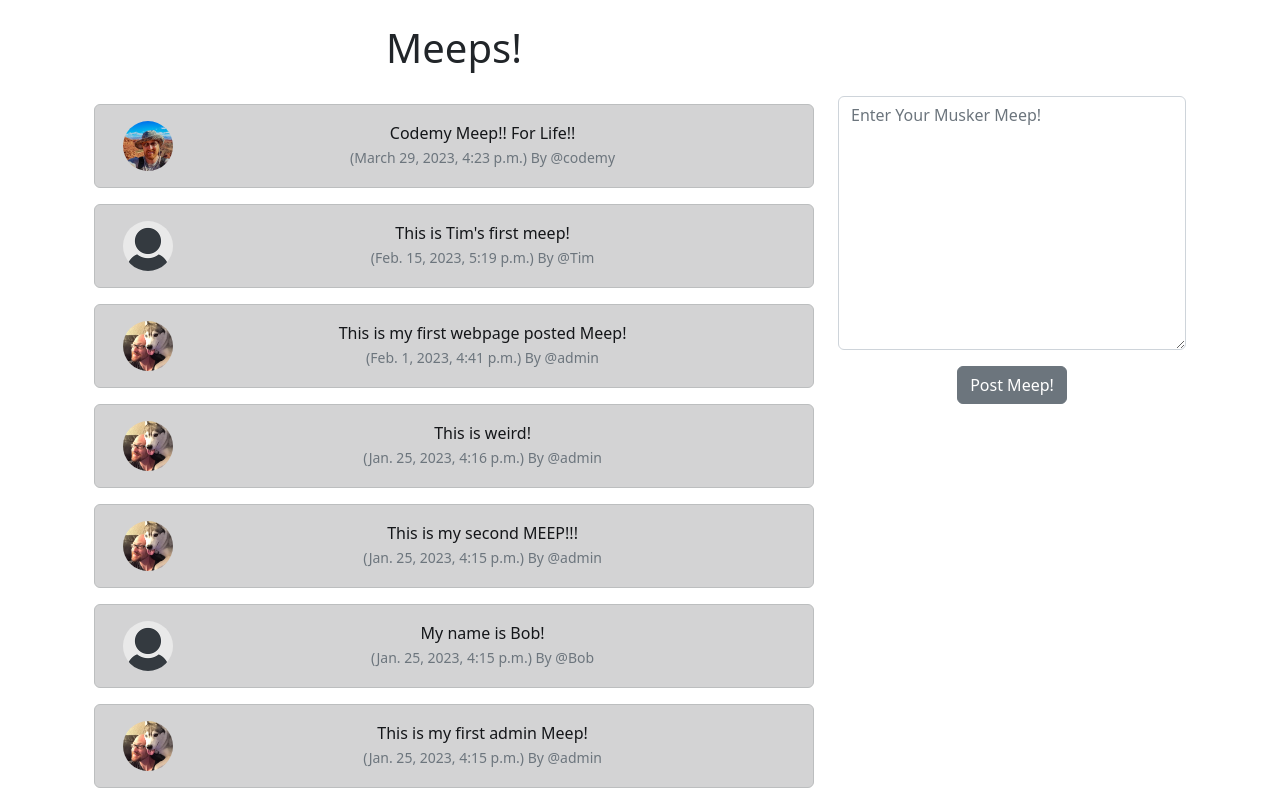
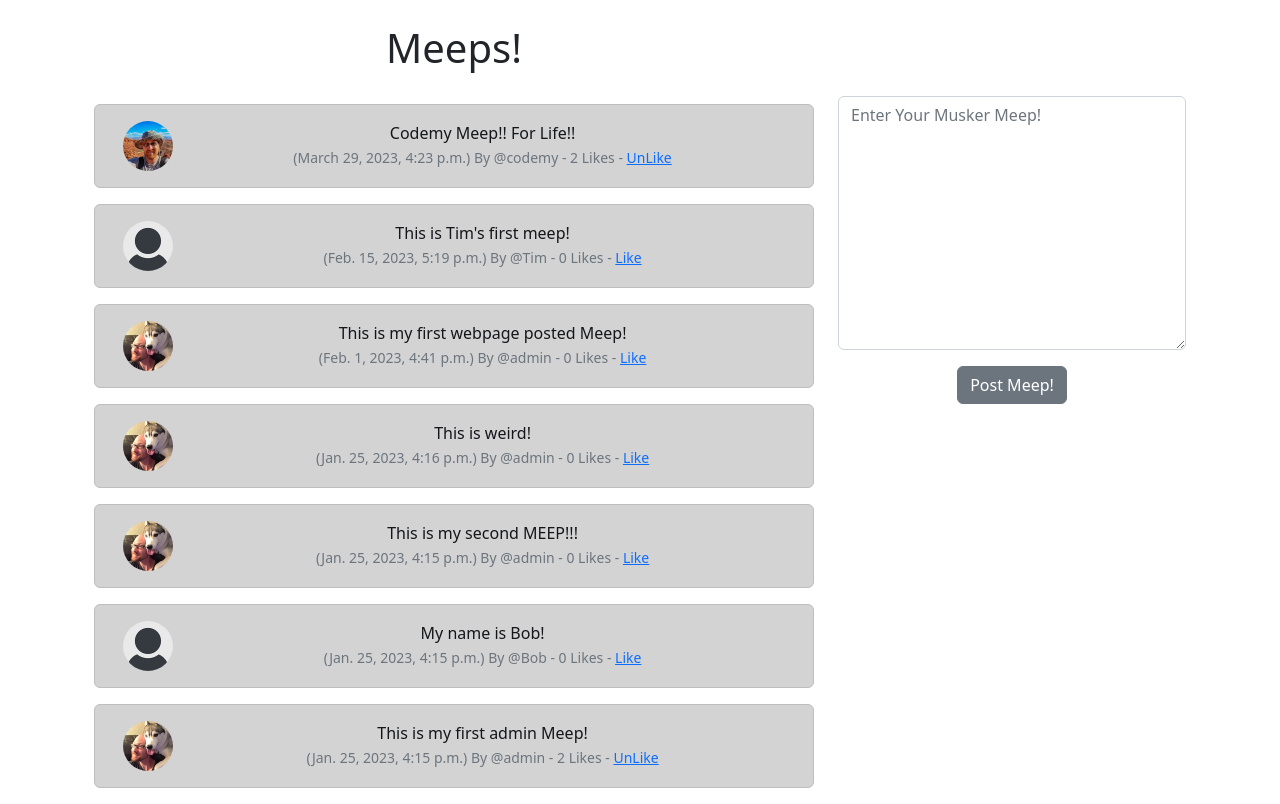
Before and after one commit to julianarm29/projeto2, a Django app: page / in a window 1280 px wide. Shown: the part 56-860 px from the top of the page. Run offline with Django 4.2, Linux system fonts and the light colour scheme; a user stored in the database is signed in; data comes from the database, SQL or seed files in the repository; both versions use the stored data as it was after the commit.

Commit message:
like unlike meep

```diff
--- a/musker/forms.py
+++ b/musker/forms.py
@@ -25,7 +25,7 @@ class MeepForm(forms.ModelForm):
 
 	class Meta:
 		model = Meep
-		exclude = ("user",)
+		exclude = ("user", "likes",)
 
 
 class SignUpForm(UserCreationForm):
--- a/musker/models.py
+++ b/musker/models.py
@@ -10,6 +10,14 @@ class Meep(models.Model):
 		)
 	body = models.CharField(max_length=200)
 	created_at = models.DateTimeField(auto_now_add=True)
+	likes = models.ManyToManyField(User, related_name="meep_like", blank=True)
+
+
+	# Keep track or count of likes
+	def number_of_likes(self):
+		return self.likes.count()
+
+
 
 	def __str__(self):
 		return(
--- a/musker/templates/home.html
+++ b/musker/templates/home.html
@@ -28,6 +28,13 @@
 		  <small class="text-muted">
 		  	({{ meep.created_at}}) By
 		  	@{{ meep.user.username }}
+		  	- {{ meep.number_of_likes }} Likes -
+
+		  	{% if user in meep.likes.all %}
+		  	  <a href="{% url 'meep_like' meep.id %}">UnLike</a>
+		  	{% else %}
+		  		<a href="{% url 'meep_like' meep.id %}">Like</a>
+		  	{% endif %}
 
 		  </small>
 		</div><br/><br/>
--- a/musker/urls.py
+++ b/musker/urls.py
@@ -10,4 +10,5 @@ urlpatterns = [
     path('logout', views.logout_user, name='logout'),
     path('register/', views.register_user, name='register'),
     path('update_user/', views.update_user, name='update_user'),
+    path('meep_like/<int:pk>', views.meep_like, name="meep_like"),
 ]
--- a/musker/views.py
+++ b/musker/views.py
@@ -1,4 +1,4 @@
-from django.shortcuts import render, redirect
+from django.shortcuts import render, redirect, get_object_or_404
 from django.contrib import messages
 from .models import Profile, Meep
 from .forms import MeepForm, SignUpForm, ProfilePicForm
@@ -122,3 +122,20 @@ def update_user(request):
 	else:
 		messages.success(request, ("You Must Be Logged In To View That Page..."))
 		return redirect('home')
+
+def meep_like(request, pk):
+	if request.user.is_authenticated:
+		meep = get_object_or_404(Meep, id=pk)
+		if meep.likes.filter(id=request.user.id):
+			meep.likes.remove(request.user)
+		else:
+			meep.likes.add(request.user)
+
+		return redirect('home')
+
+
+
+
+	else:
+		messages.success(request, ("You Must Be Logged In To View That Page..."))
+		return redirect('home')
```
Also changed, not shown: db.sqlite3, musker/migrations/0005_meep_likes.py (added).
